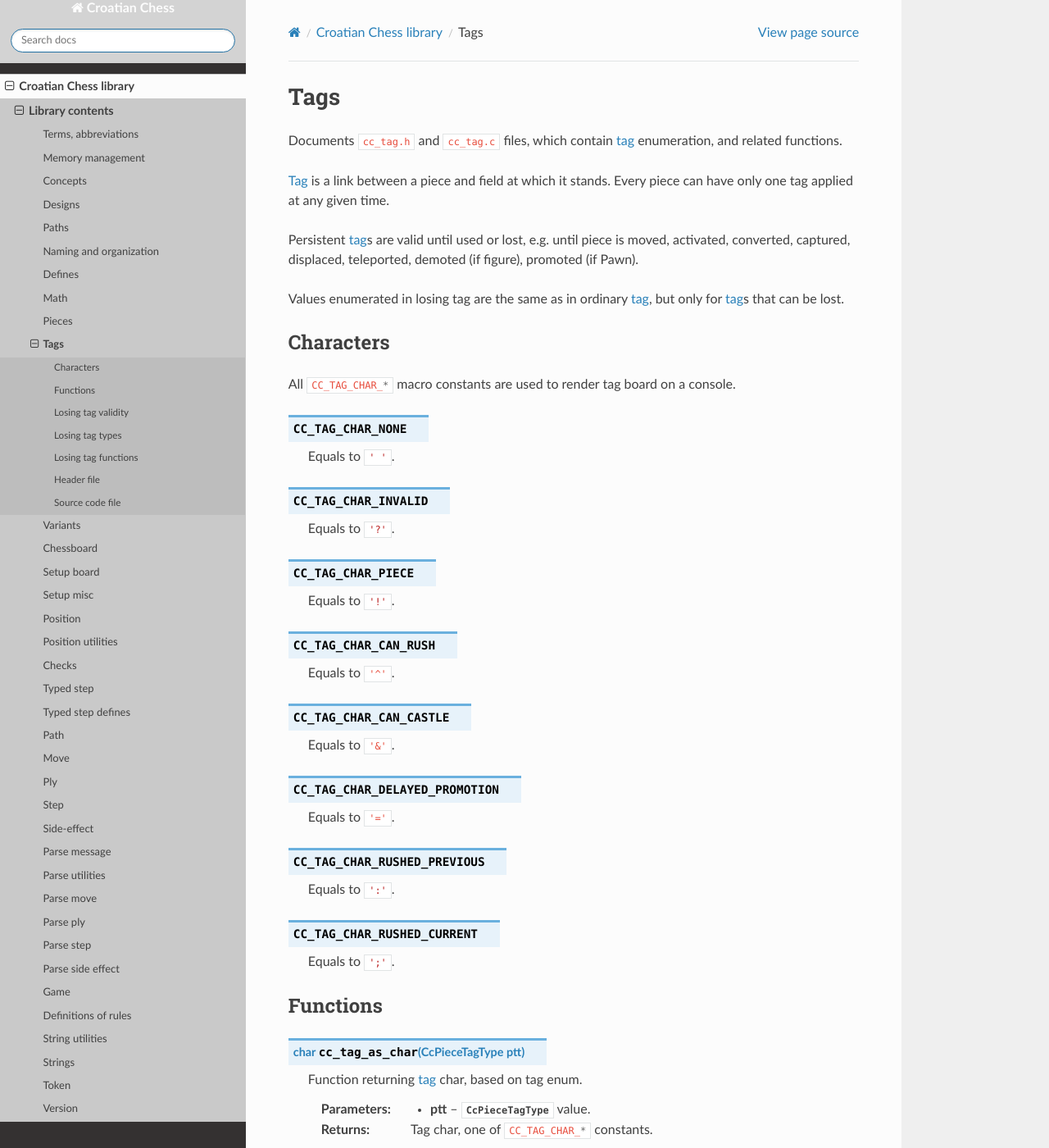
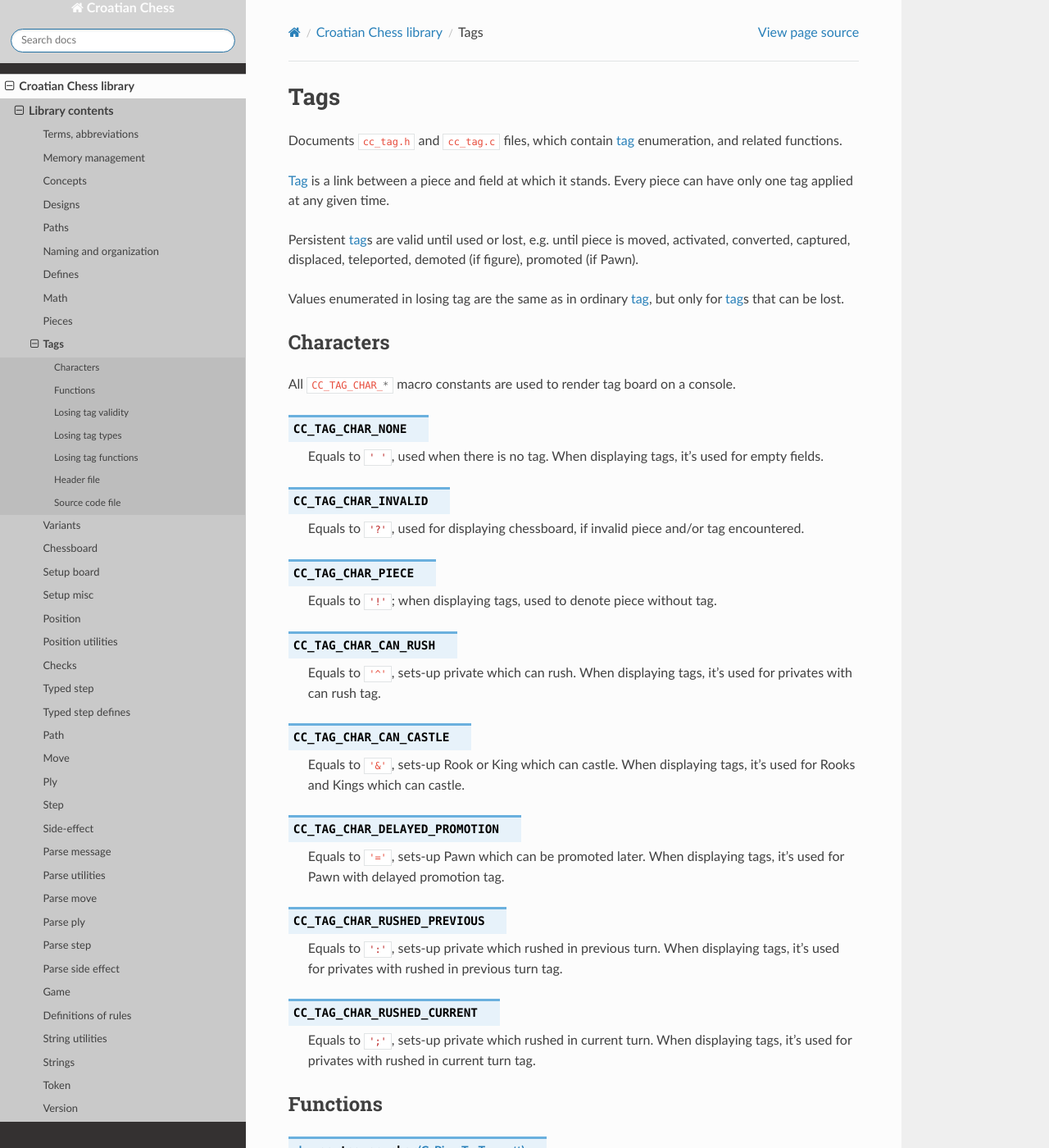
Before and after one commit to mmlacak/crochess, a Sphinx documentation site: the page built from docs/source/libcc/cctags.rst, in a window 1280 px wide and 1400 px high. Shown: the whole window at 82% size. Built offline with Sphinx 7.4.7 and the Read the Docs theme 3.1.0, drawn with Linux system fonts in a browser that asks for light colours.

```diff
--- a/docs/source/libcc/cctags.rst
+++ b/docs/source/libcc/cctags.rst
@@ -32,35 +32,42 @@ console.
 
 .. c:macro:: CC_TAG_CHAR_NONE
 
-    Equals to :c:`' '`.
+    Equals to :c:`' '`, used when there is no tag. When displaying tags, it's used
+    for empty fields.
 
 .. c:macro:: CC_TAG_CHAR_INVALID
 
-    Equals to :c:`'?'`.
+    Equals to :c:`'?'`, used for displaying chessboard, if invalid piece and/or
+    tag encountered.
 
 .. c:macro:: CC_TAG_CHAR_PIECE
 
-    Equals to :c:`'!'`.
+    Equals to :c:`'!'`; when displaying tags, used to denote piece without tag.
 
 .. c:macro:: CC_TAG_CHAR_CAN_RUSH
 
-    Equals to ``'^'``.
+    Equals to ``'^'``, sets-up private which can rush. When displaying tags, it's
+    used for privates with can rush tag.
 
 .. c:macro:: CC_TAG_CHAR_CAN_CASTLE
 
-    Equals to ``'&'``.
+    Equals to ``'&'``, sets-up Rook or King which can castle. When displaying tags,
+    it's used for Rooks and Kings which can castle.
 
 .. c:macro:: CC_TAG_CHAR_DELAYED_PROMOTION
 
-    Equals to ``'='``.
+    Equals to ``'='``, sets-up Pawn which can be promoted later. When displaying
+    tags, it's used for Pawn with delayed promotion tag.
 
 .. c:macro:: CC_TAG_CHAR_RUSHED_PREVIOUS
 
-    Equals to :c:`':'`.
+    Equals to :c:`':'`, sets-up private which rushed in previous turn. When
+    displaying tags, it's used for privates with rushed in previous turn tag.
 
 .. c:macro:: CC_TAG_CHAR_RUSHED_CURRENT
 
-    Equals to :c:`';'`.
+    Equals to :c:`';'`, sets-up private which rushed in current turn. When
+    displaying tags, it's used for privates with rushed in current turn tag.
 
 .. _lbl-libcc-cctags-functions:
 
```
Also changed, not shown: docs/source/libcc/ccgame.rst (+11 -5 lines).
